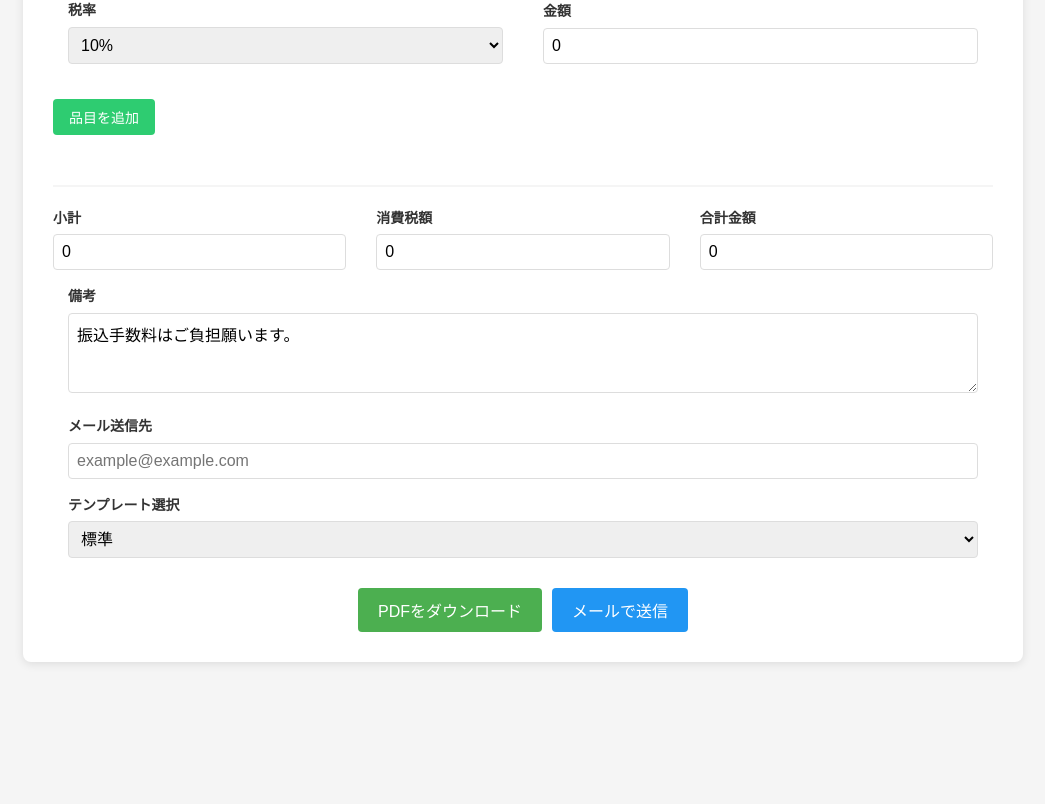
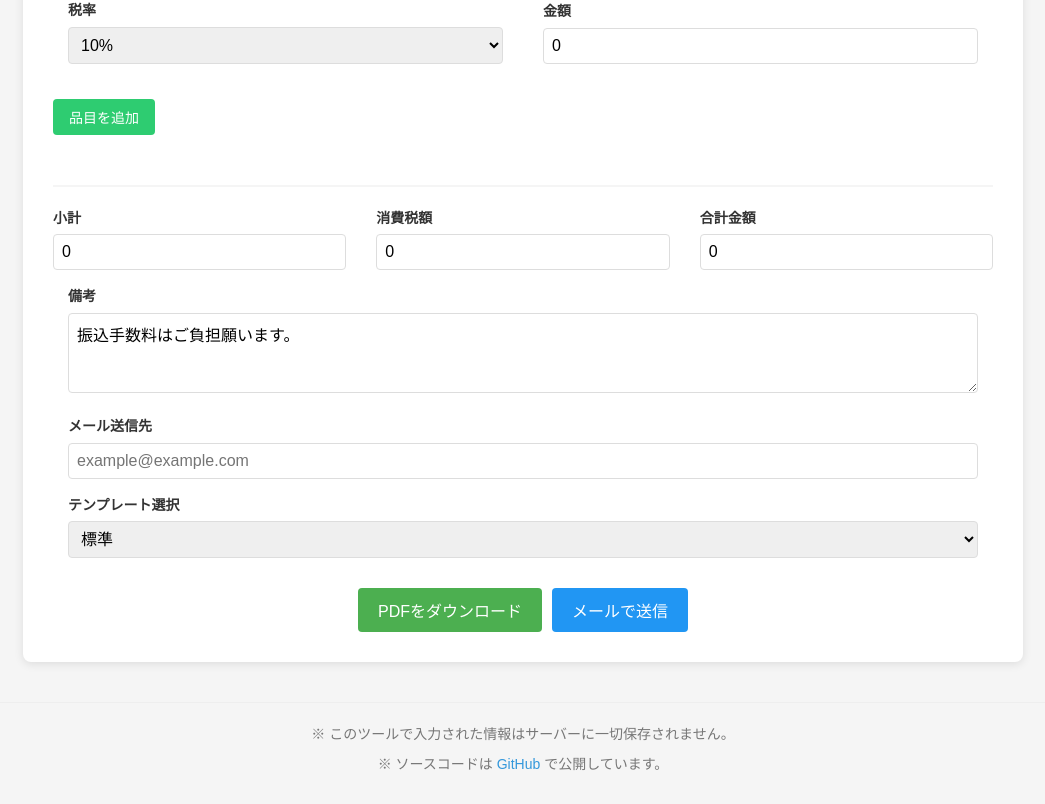
Before and after one commit to akira1110/invoice-web2, a React (Create React App) app: page / in a window 1280 px wide. Shown: the part 1653-2457 px from the top of the page, without its empty margins (117-1162 px from the left). Before the commit the page ends 2335 px from the top, so only its background shows below. Built offline with nearby package versions, Linux system fonts and the light colour scheme.

Commit message:
情報がサーバーに保存されないことの明示 GitHubでソースコードが公開されていることの案内とリンク

```diff
--- a/src/App.css
+++ b/src/App.css
@@ -233,3 +233,25 @@ button:hover {
     margin-top: 10px;
   }
 }
+
+.footer-notice {
+  margin-top: 40px;
+  padding-top: 20px;
+  border-top: 1px solid #eee;
+  text-align: center;
+  font-size: 14px;
+  color: #777;
+}
+
+.footer-notice p {
+  margin-bottom: 8px;
+}
+
+.footer-notice a {
+  color: #3498db;
+  text-decoration: none;
+}
+
+.footer-notice a:hover {
+  text-decoration: underline;
+}
--- a/src/App.js
+++ b/src/App.js
@@ -798,6 +798,10 @@ ${invoice.company.name}`
           </div>
         </div>
       </div>
+      <div className="footer-notice">
+        <p>※ このツールで入力された情報はサーバーに一切保存されません。</p>
+        <p>※ ソースコードは <a href="https://github.com/akira1110/invoice-web2" target="_blank" rel="noopener noreferrer">GitHub</a> で公開しています。</p>
+      </div>
     </div>
   );
 }
```
